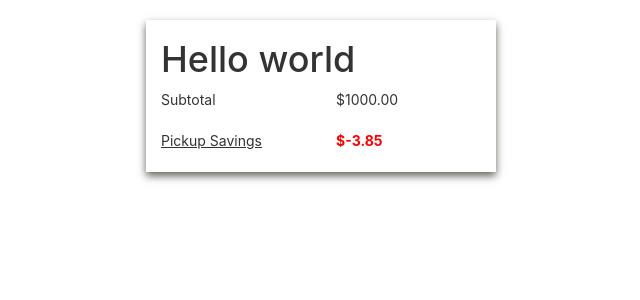
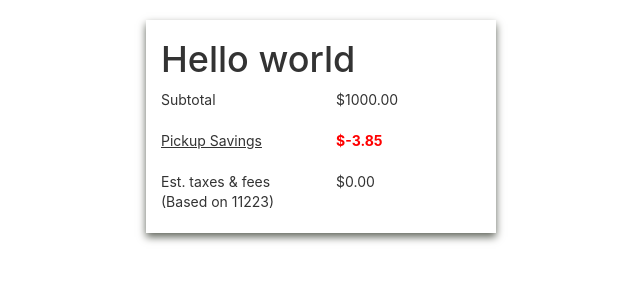
Before and after one commit to MontyTobois/Shopping-Cart, a React (Create React App) app: page / in a window 1280 px wide. Shown: the top 300 px of the page, without its empty margins (319-959 px from the left). Built offline with nearby package versions, Linux system fonts and the light colour scheme.

Commit message:
feat: Added the base for taxes will implenment more info.

```diff
--- a/src/App.js
+++ b/src/App.js
@@ -2,6 +2,7 @@
 import {Grid} from 'react-bootstrap';
 import Subtotal from './components/Subtotal';
 import PickupSavings from './components/PickupSavings';
+import TaxesFees from './components/TaxesFees';
 import './App.css';
 
 class App extends Component {
@@ -9,7 +10,8 @@
     super(props)
       this.state ={
         total: 1000,
-        pickupSavings: -3.85
+        pickupSavings: -3.85,
+        taxes: 0
       };
   }
 
@@ -19,7 +21,7 @@
         <h1>Hello world</h1>
         <Subtotal price={this.state.total.toFixed(2)} />
         <PickupSavings price={this.state.pickupSavings} />
-
+        <TaxesFees taxes={this.state.taxes.toFixed(2)} />
       </Grid>
     </div>);
   }
--- a/src/components/PickupSavings.js
+++ b/src/components/PickupSavings.js
@@ -11,7 +11,7 @@
   }
 }
 
-export class PickupSaving extends Component { // eslint-disable-line react/prefer-stateless-function
+export class PickupSavings extends Component { // eslint-disable-line react/prefer-stateless-function
   render() {
     const tooltip = (
       <Tooltip id="tooltip">
@@ -35,4 +35,4 @@
 //   prop: PropTypes.type.isRequired
 // }
 
-export default PickupSaving;
+export default PickupSavings;
--- /dev/null
+++ b/src/components/TaxesFees.js
@@ -0,0 +1,20 @@
+import React, { Component } from 'react';
+import { Row, Col } from 'react-bootstrap';
+
+
+export class TaxesFees extends Component { // eslint-disable-line react/prefer-stateless-function
+  render() {
+    return (
+      <Row className="show-grid">
+        <Col md={6}>Est. taxes & fees (Based on 11223)</Col>
+        <Col md={6}>{`$${this.props.taxes}`}</Col>
+      </Row>
+    );
+  }
+}
+
+// ComponentName.propTypes = {
+//   prop: PropTypes.type.isRequired
+// }
+
+export default TaxesFees;
```
